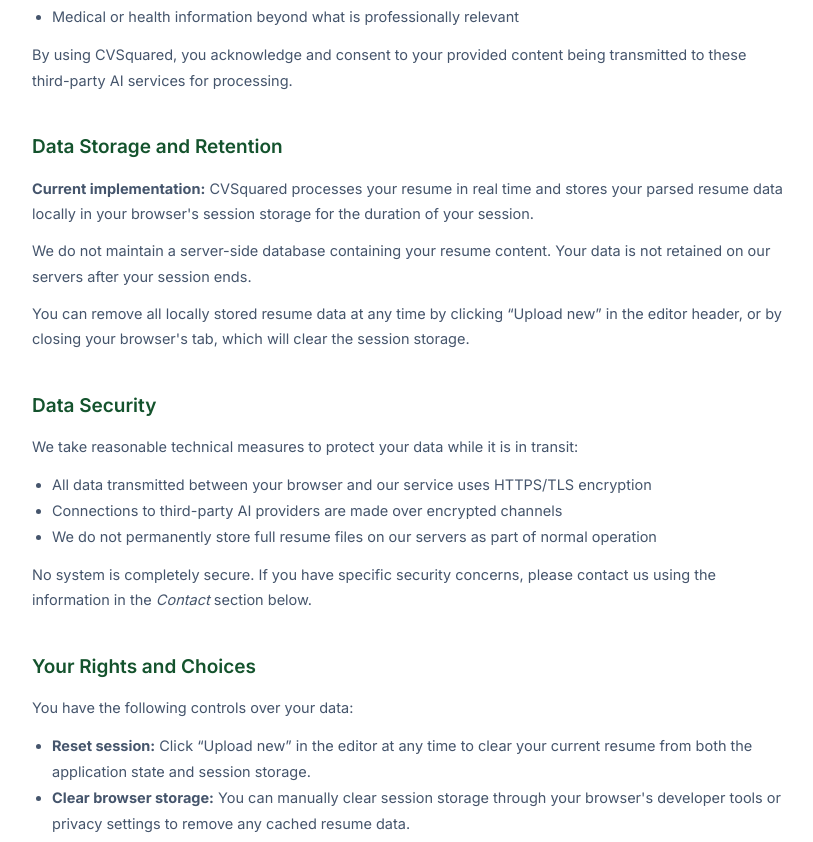
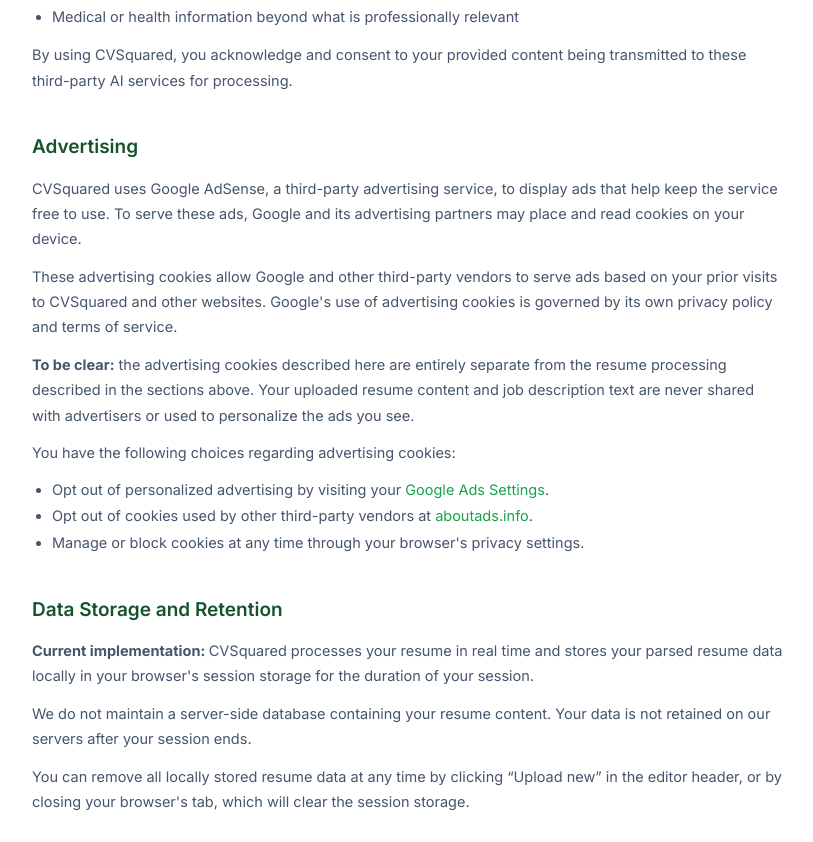
Before and after one commit to jyan500/resume-parser, a Next.js app in the folder client/: page /privacy-policy in a window 1280 px wide. Shown: the part 1200-2042 px from the top of the page, without its empty margins (232-1045 px from the left). Built offline with nearby package versions, Linux system fonts and the light colour scheme; no server answers.

Commit message:
added advertising section to privacy policy, updated last updated text

```diff
--- a/client/app/(public)/privacy-policy/page.tsx
+++ b/client/app/(public)/privacy-policy/page.tsx
@@ -86,11 +86,65 @@
 		),
 	},
 	{
+		title: "Advertising",
+		content: (
+			<>
+				<p style={{ marginBottom: 12 }}>
+					CVSquared uses Google AdSense, a third-party advertising service, to display ads that help
+					keep the service free to use. To serve these ads, Google and its advertising partners may
+					place and read cookies on your device.
+				</p>
+				<p style={{ marginBottom: 12 }}>
+					These advertising cookies allow Google and other third-party vendors to serve ads based on
+					your prior visits to CVSquared and other websites. Google&apos;s use of advertising cookies
+					is governed by its own privacy policy and terms of service.
+				</p>
+				<p style={{ marginBottom: 12 }}>
+					<strong>To be clear:</strong> the advertising cookies described here are entirely separate
+					from the resume processing described in the sections above. Your uploaded resume content and
+					job description text are never shared with advertisers or used to personalize the ads you see.
+				</p>
+				<p style={{ marginBottom: 12 }}>You have the following choices regarding advertising cookies:</p>
+				<ul className="list-disc pl-5" style={{ lineHeight: 1.8 }}>
+					<li>
+						Opt out of personalized advertising by visiting your{" "}
+						<a
+							href="https://www.google.com/settings/ads"
+							target="_blank"
+							rel="noopener noreferrer"
+							className="text-brand-accent"
+							style={{ textDecoration: "none" }}
+						>
+							Google Ads Settings
+						</a>
+						.
+					</li>
+					<li>
+						Opt out of cookies used by other third-party vendors at{" "}
+						<a
+							href="https://www.aboutads.info/choices/"
+							target="_blank"
+							rel="noopener noreferrer"
+							className="text-brand-accent"
+							style={{ textDecoration: "none" }}
+						>
+							aboutads.info
+						</a>
+						.
+					</li>
+					<li>
+						Manage or block cookies at any time through your browser&apos;s privacy settings.
+					</li>
+				</ul>
+			</>
+		),
+	},
+	{
 		title: "Data Storage and Retention",
 		content: (
 			<>
 				<p style={{ marginBottom: 12 }}>
-					<strong>Current implementation:</strong> CVSquared processes your resume in real time and
+					<strong>Current implementation: </strong> CVSquared processes your resume in real time and
 					stores your parsed resume data locally in your browser&apos;s session storage for the duration
 					of your session.
 				</p>
@@ -193,7 +247,7 @@
 						Privacy Policy
 					</h1>
 					<p className="text-slate-500" style={{ fontSize: 13.5 }}>
-						Last Updated: May 7, 2026
+						Last Updated: May 18, 2026
 					</p>
 				</div>
 
```
